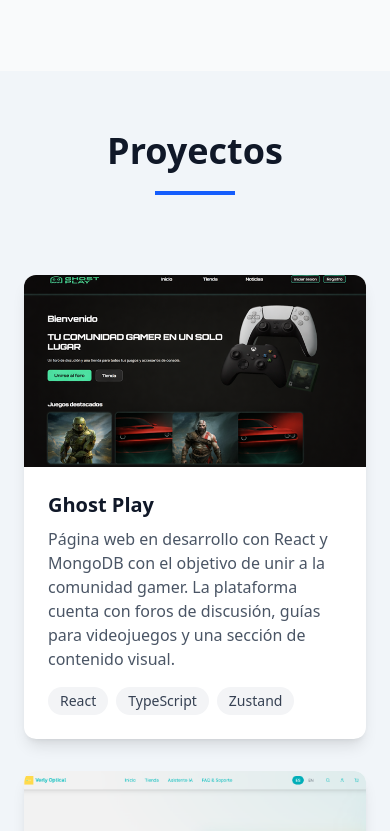
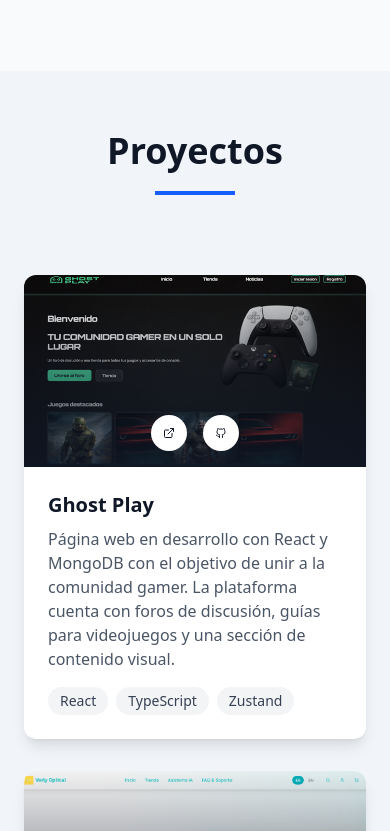
Before and after one commit to WilliamSalcedo/MiPortafolio, a React (Vite) app: page / in a window 390 px wide. Shown: the part 2820-3651 px from the top of the page. Built offline with nearby package versions, Linux system fonts and the light colour scheme.

Commit message:
add new animation in component

```diff
--- a/src/components/Projects.tsx
+++ b/src/components/Projects.tsx
@@ -4,6 +4,7 @@
 import verly from "../assets/verlyOptical.png";
 import womenLogo from "../assets/womenLogo.png";
 import GithubIcon from "./icons/GitHub";
+import { motion } from "framer-motion";
 
 export default function Projects() {
   const { t, language } = useLanguage();
@@ -45,6 +46,14 @@
   ];
 
   return (
+    <motion.section
+      id="projects"
+      initial={{ opacity: 0, y: 60 }}
+      whileInView={{ opacity: 1, y: 0 }}
+      transition={{ duration: 0.6 }}
+      viewport={{ once: true, amount: 0.2 }}
+
+    >
       <div id="projects" className="container mx-auto px-6">
         <div className="max-w-6xl mx-auto">
           <h2 className="text-4xl md:text-5xl font-bold text-center mb-5 text-gray-900 dark:text-white mt-15">
@@ -64,14 +73,14 @@
                     alt={project.title}
                     className="w-full h-full object-cover group-hover:scale-110 transition-transform duration-500"
                   />
-                <div className="absolute inset-0 bg-linear-to-t from-gray-900/80 to-transparent opacity-0 group-hover:opacity-100 transition-opacity duration-300 flex items-end justify-center pb-4 gap-4">
+                  <div className="absolute inset-0 bg-linear-to-t from-gray-900/80 to-transparent opacity-100 md:opacity-100 lg:opacity-0 lg:group-hover:opacity-100 transition-opacity duration-300 flex items-end justify-center pb-4 gap-4">
                     <a
                       href={project.demo}
                       target="blank"
                       className="p-3 bg-white text-gray-900 rounded-full hover:scale-110 transition-transform"
                       aria-label="View demo"
                     >
-                    <ExternalLink className="w-5 h-5" />
+                      <ExternalLink className="w-3 h-3" />
                     </a>
                     <a
                       href={project.code}
@@ -79,7 +88,7 @@
                       className="p-3 bg-white text-gray-900 rounded-full hover:scale-110 transition-transform"
                       aria-label="View code"
                     >
-                    <GithubIcon className="w-5 h-5" />
+                      <GithubIcon className="w-3 h-3" />
                     </a>
                   </div>
                 </div>
@@ -110,5 +119,6 @@
           </div>
         </div>
       </div>
+    </motion.section>
   );
 }
```
Lines whose indentation alone changed are shown as unchanged.
